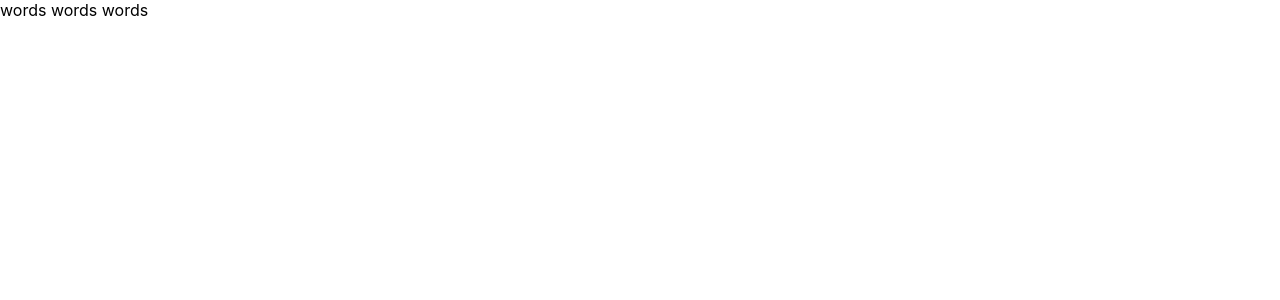
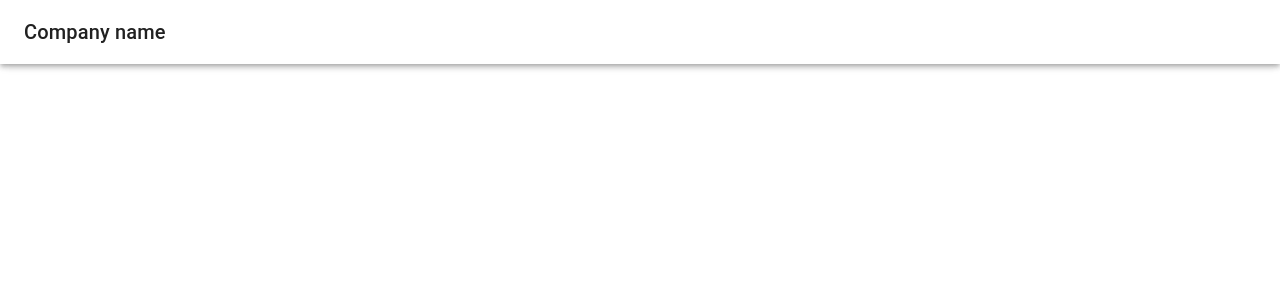
Before and after one commit to k4-100/mui-tutorial, a React (Create React App) app: page / in a window 1280 px wide. Shown: the top 300 px of the page. Built offline with nearby package versions, Linux system fonts and the light colour scheme.

Commit message:
Added nav

```diff
--- a/src/App.js
+++ b/src/App.js
@@ -1,6 +1,21 @@
+import { AppBar, Toolbar, Typography } from "@mui/material";
 import * as React from "react";
 
 const App = () => {
-  return <>words words words</>;
+  return (
+    <>
+      <AppBar
+        sx={{
+          background: "white",
+        }}
+      >
+        <Toolbar>
+          <Typography variant="h6" color="text.primary">
+            Company name
+          </Typography>
+        </Toolbar>
+      </AppBar>
+    </>
+  );
 };
 export default App;
```
